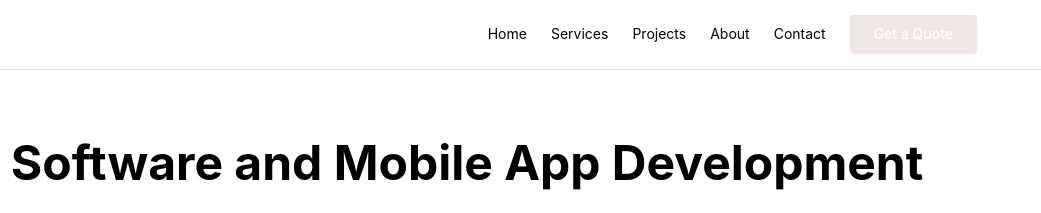
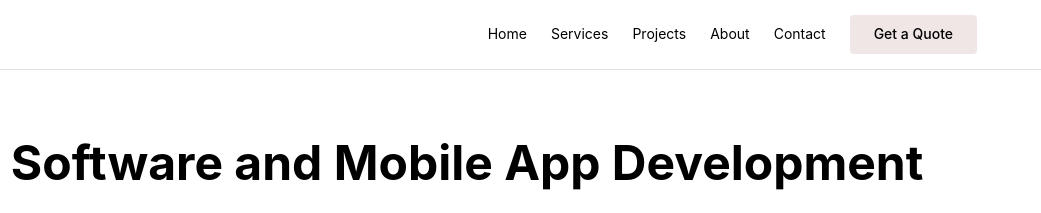
Before and after one commit to Edward003-webdev/Fortisecinndos, a plain HTML site: page index.html in a window 1280 px wide. In both pictures the pointer is over the link "Get a Quote". Shown: the top 213 px of the page, 239-1280 px from the left. Drawn offline with Linux system fonts and the light colour scheme.

Commit message:
btn-quote hover color change

```diff
--- a/css/styles.css
+++ b/css/styles.css
@@ -94,6 +94,7 @@ a:hover {
 }
 .btn-quote:hover {
   background-color: var(--color-accent-hover);
+  color: var(--color-text) !important;
 }
 .hero {
   padding: var(--spacing-xxl) 0;
```
